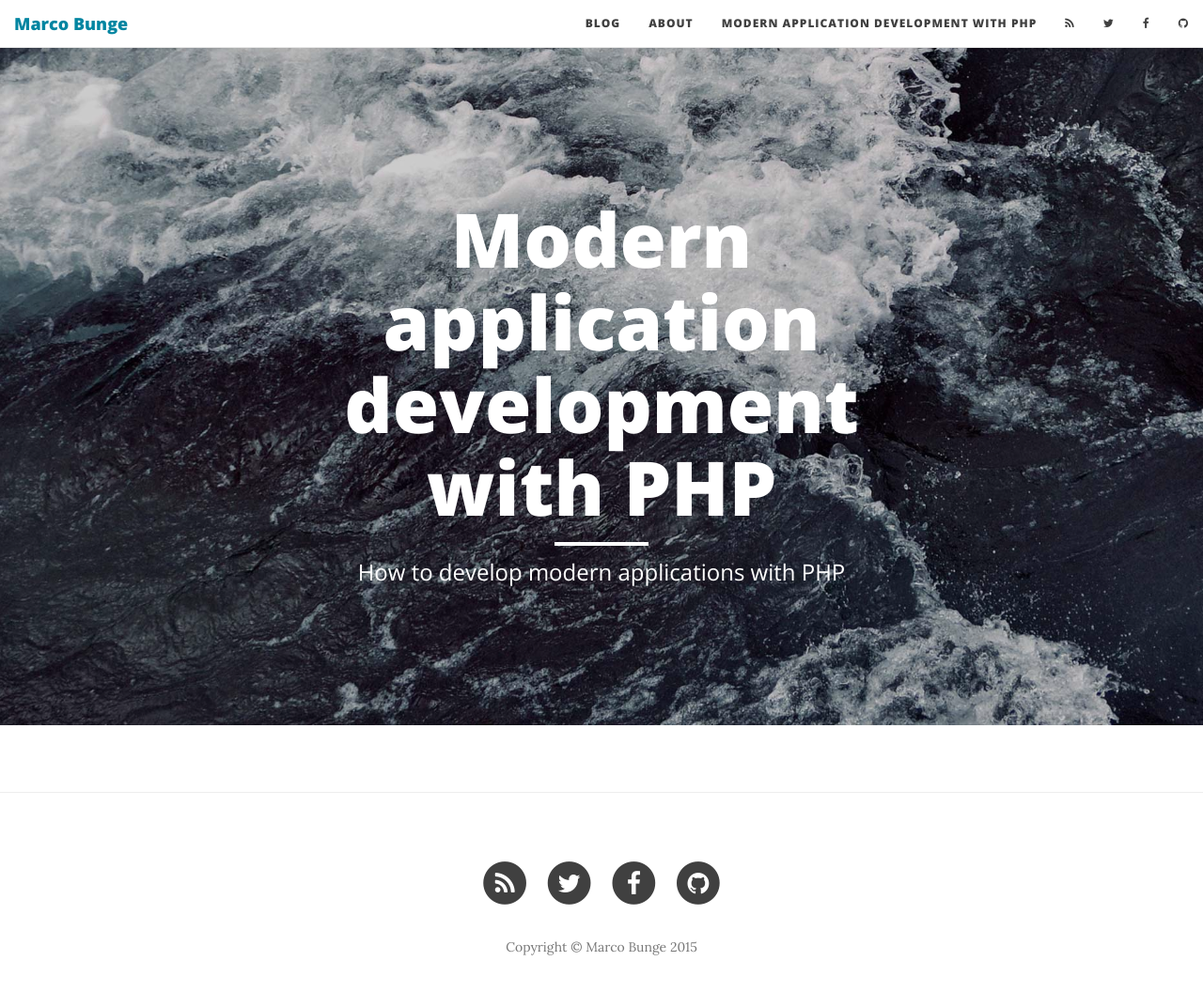
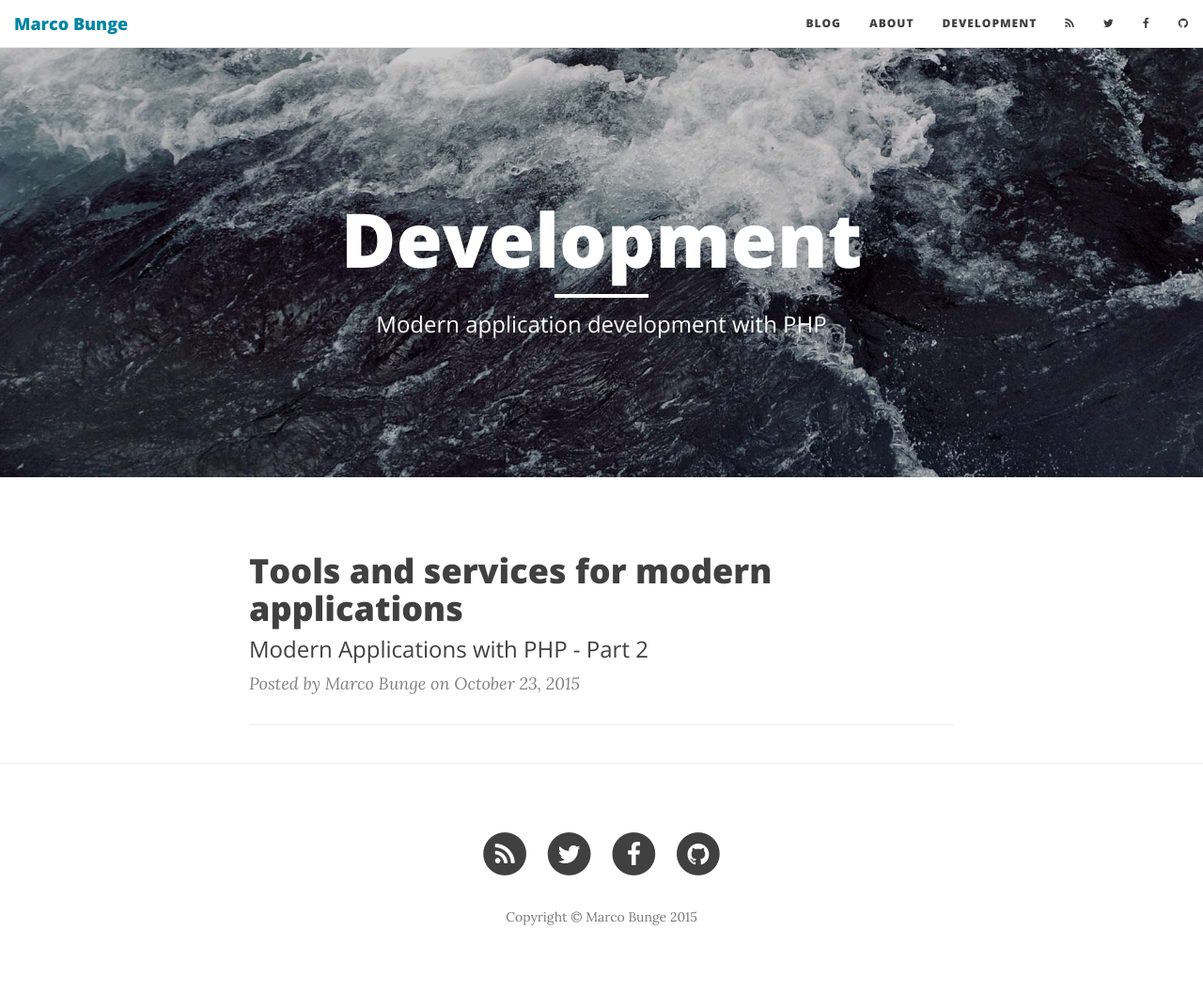
Before and after one commit to mbunge/mbunge.github.io, a Jekyll site: the page built from how-to/modern-application-development-with-php.html, in a window 1280 px wide and 1084 px high. Shown: the top 1056 px of the window at 94% size. Built offline with Jekyll 4.4.1, drawn with Linux system fonts in a browser that asks for light colours; nearby versions of some CDN libraries.

Commit message:
Update modern-application-development-with-php.html

```diff
--- a/how-to/modern-application-development-with-php.html
+++ b/how-to/modern-application-development-with-php.html
@@ -1,14 +1,27 @@
 ---
 layout: page
-title: "Modern application development with PHP"
-description: "How to develop modern applications with PHP"
+title: "Development"
+description: "Modern application development with PHP"
 header-img: "img/default.jpg"
 ---
 <div itemscope itemtype="http://schema.org/Blog">
 {% for post in site.posts %}
     {% if post.series %}
         {% if post.series == "Modern Applications with PHP" %}
-
+            <div class="post-preview" itemscope itemtype="http://schema.org/BlogPosting">
+                <a href="{{ post.url | prepend: site.baseurl }}">
+                    <h2 itemprop="headline" class="post-title">{{ post.title }}</h2>
+                    {% if post.subtitle %}
+                    <h3 itemprop="description" class="post-subtitle">
+                      {{ post.subtitle }}
+                    </h3>
+                    {% endif %}
+                </a>
+                <p class="post-meta">Posted by <span itemprop="author">{% if post.author %}{{ post.author }}{% else %}{{ site.title }}{% endif %}</span> on {{ post.date | date: "%B %d, %Y" }}</p>
+                <meta itemprop="datePublished" content="{{ post.date }}">
+                <span class="hide"><img itemprop="image" src="{{ site.baseurl }}/{% if post.header-img %}{{ post.header-img }}{% else %}{{ site.header-img }}{% endif %}" alt="{{ post.title }}"></span>
+            </div>
+            <hr>
         {% endif %}
     {% endif %}
 {% endfor %}
```
